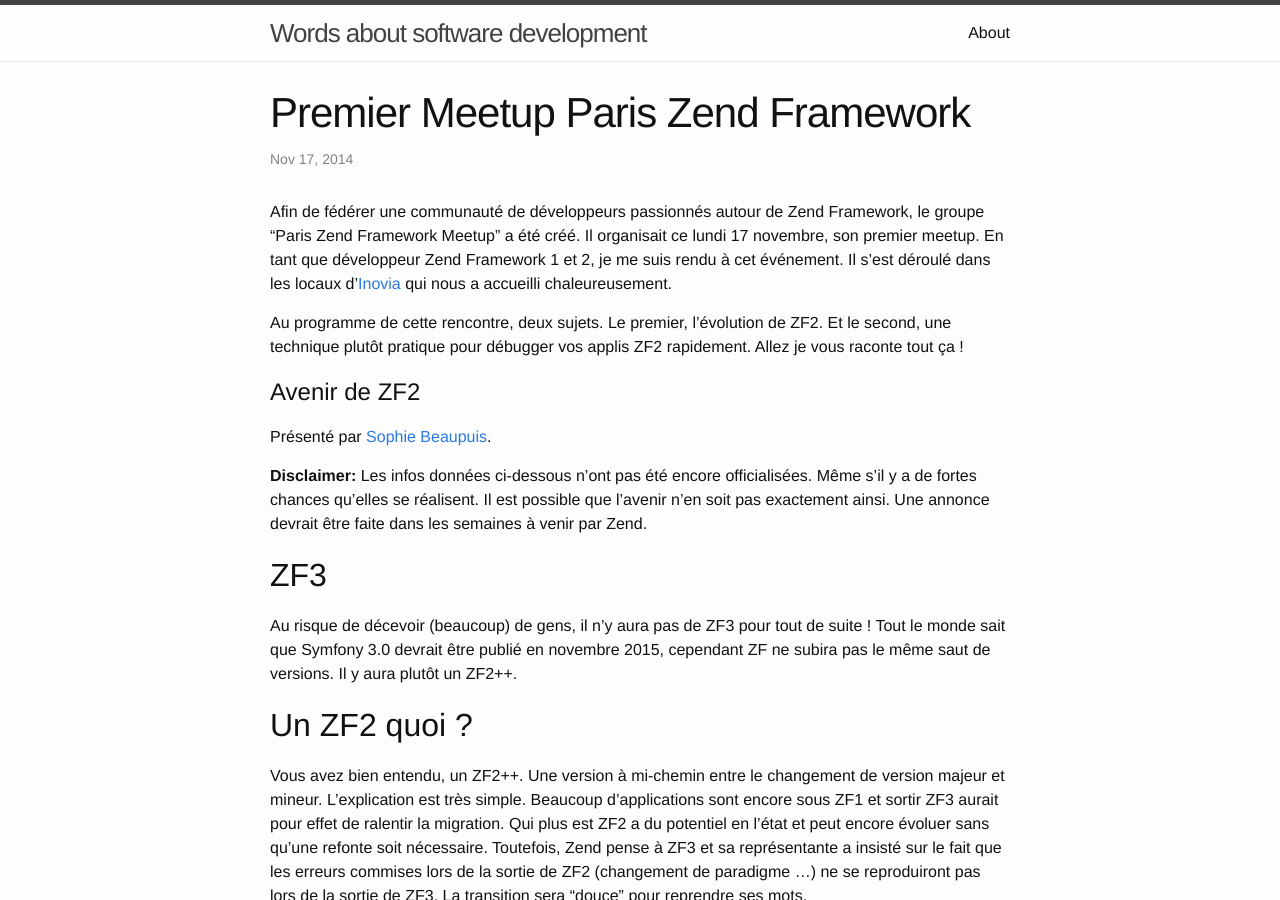
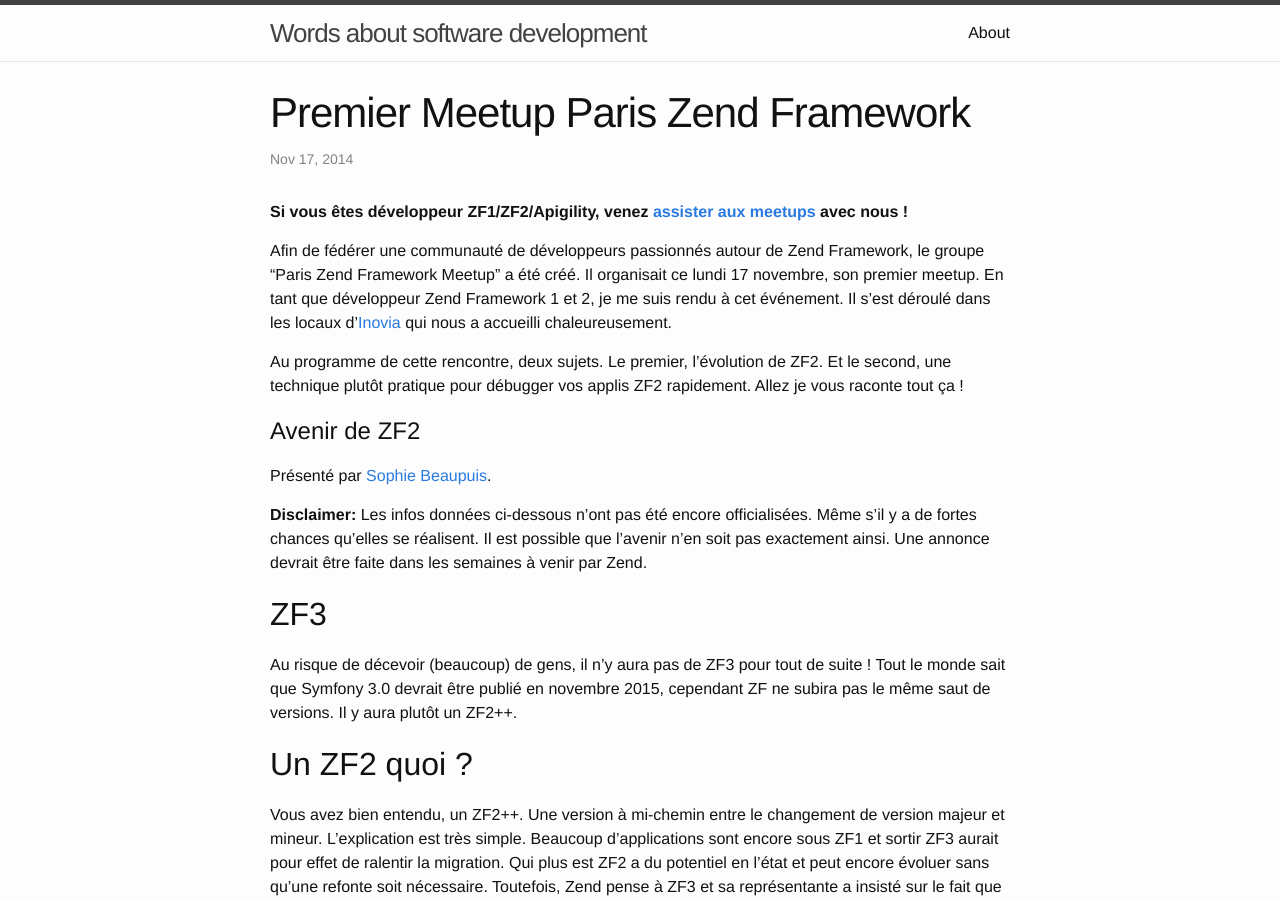
Before and after one commit to jbenoit2011/jbenoit2011.github.io, a Jekyll site: the page built from _posts/2014-11-17-premier-meetup-zend-framework-2-paris.md, in a window 1280 px wide and 900 px high. Built offline with Jekyll 4.4.1, drawn with Linux system fonts in a browser that asks for light colours.

Commit message:
Add meetup link to ZF 2 first meetup article

```diff
--- a/_posts/2014-11-17-premier-meetup-zend-framework-2-paris.md
+++ b/_posts/2014-11-17-premier-meetup-zend-framework-2-paris.md
@@ -4,6 +4,8 @@ title:  "Premier Meetup Paris Zend Framework"
 date:   2014-11-17
 tags: ZF2
 ---
+
+__Si vous êtes développeur ZF1/ZF2/Apigility, venez [assister aux meetups](http://www.meetup.com/Paris-Zend-Framework-Meetup/) avec nous !__
 
 Afin de fédérer une communauté de développeurs passionnés autour de Zend Framework, le groupe "Paris Zend Framework Meetup" a été créé. Il organisait ce lundi 17 novembre, son premier meetup. En tant que développeur Zend Framework 1 et 2, je me suis rendu à cet événement. Il s'est déroulé dans les locaux d'[Inovia](https://twitter.com/inoviateam) qui nous a accueilli chaleureusement.
 
```
